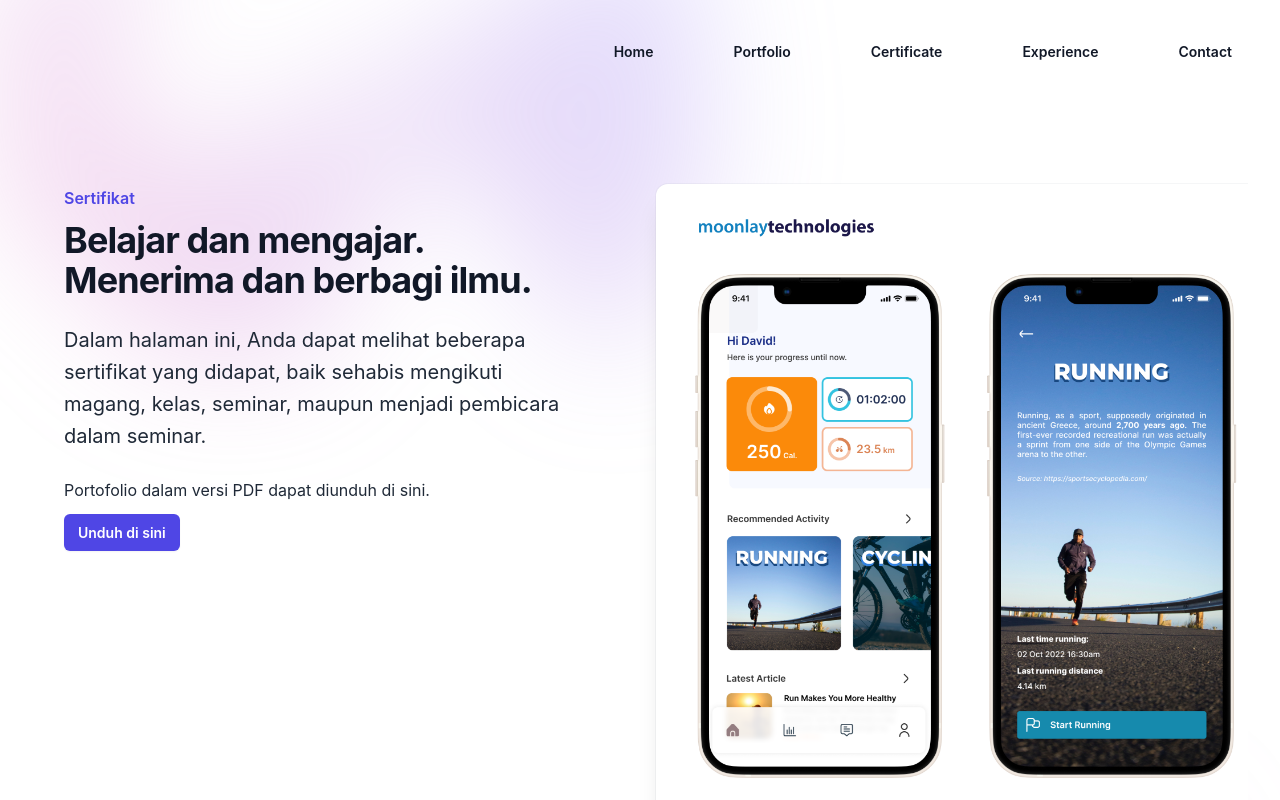
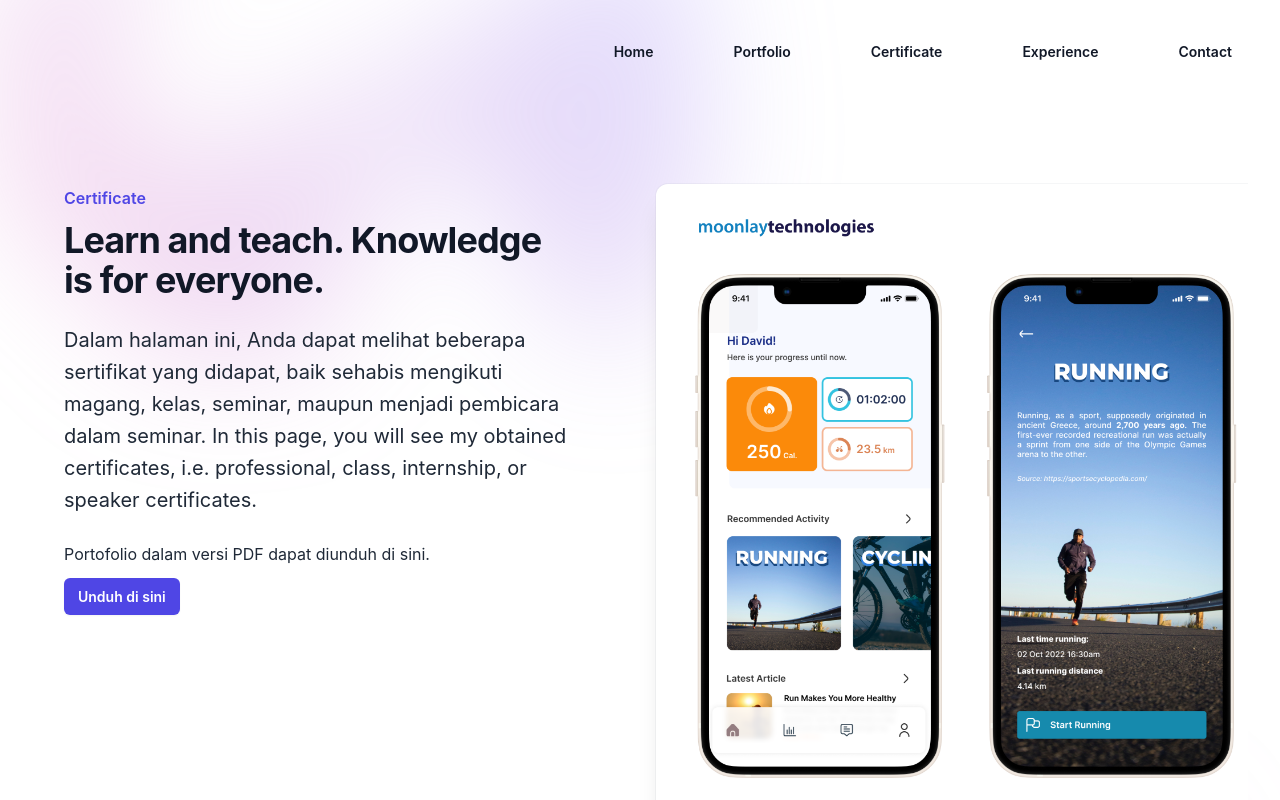
Before and after one commit to andriancedric/andriancedric.github.io, a React (Create React App) app: page /certificate in a window 1280 px wide. Shown: the top 800 px of the page. Built offline with nearby package versions, Linux system fonts and the light colour scheme.

Commit message:
new deployment to firebase

```diff
--- a/src/components/Certificate.js
+++ b/src/components/Certificate.js
@@ -28,10 +28,11 @@ export default function Certificate() {
                         <div className="lg:col-span-2 lg:col-start-1 lg:row-start-1 lg:mx-auto lg:grid lg:w-full lg:max-w-7xl lg:grid-cols-2 lg:gap-x-8 lg:px-8">
                         <div className="lg:pr-4">
                             <div className="lg:max-w-lg">
-                                <p className="text-base font-semibold leading-7 text-indigo-600">Sertifikat</p>
-                                <h1 className="mt-2 text-3xl font-bold tracking-tight text-gray-900 sm:text-4xl">Belajar dan mengajar. Menerima dan berbagi ilmu.</h1>
+                                <p className="text-base font-semibold leading-7 text-indigo-600">Certificate</p>
+                                <h1 className="mt-2 text-3xl font-bold tracking-tight text-gray-900 sm:text-4xl">Learn and teach. Knowledge is for everyone.</h1>
                                 <p className="mt-6 text-xl leading-8 text-gray-800">
                                 Dalam halaman ini, Anda dapat melihat beberapa sertifikat yang didapat, baik sehabis mengikuti magang, kelas, seminar, maupun menjadi pembicara dalam seminar.
+                                In this page, you will see my obtained certificates, i.e. professional, class, internship, or speaker certificates.
                                 </p>
                                 <p className="mt-6 max-w-xl text-base leading-7 text-gray-800 lg:max-w-lg">
                                     Portofolio dalam versi PDF dapat diunduh di sini.
```
